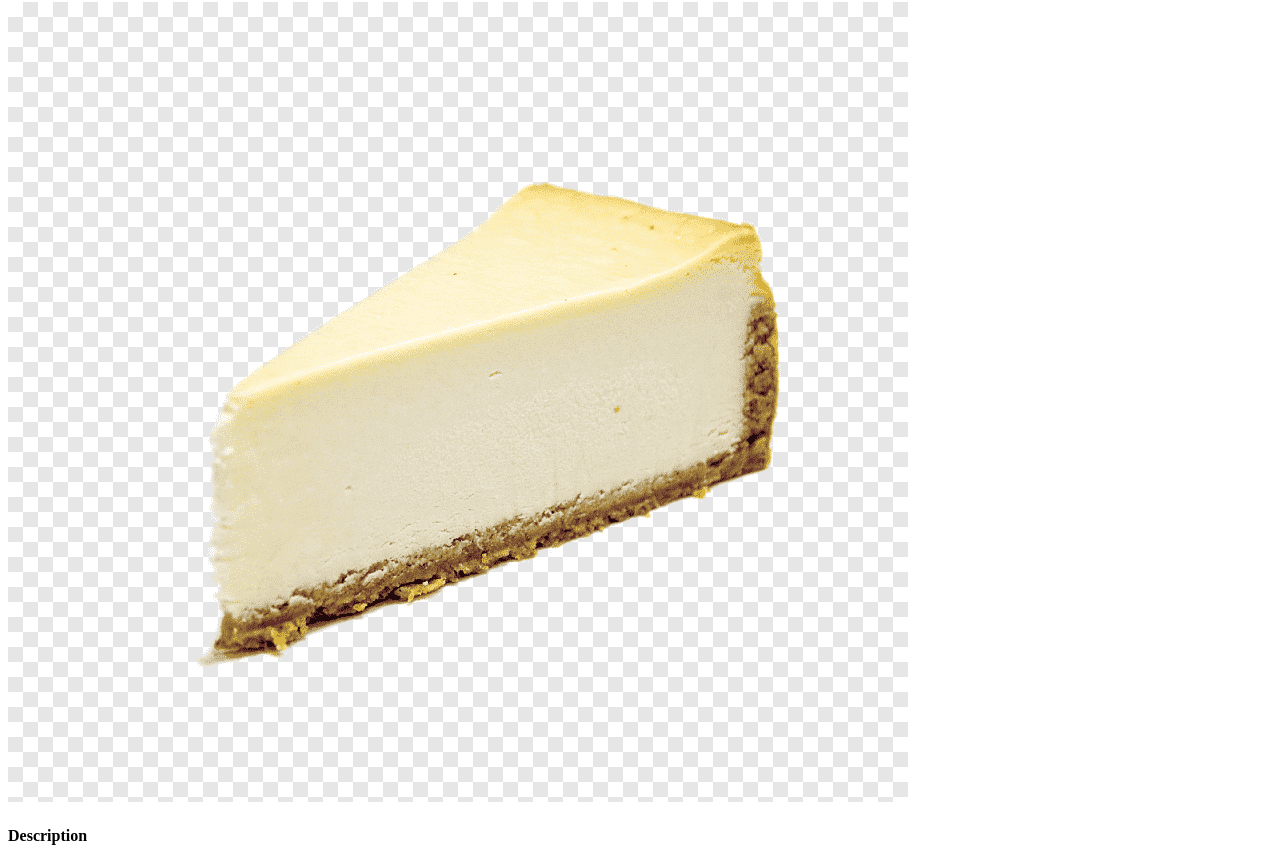
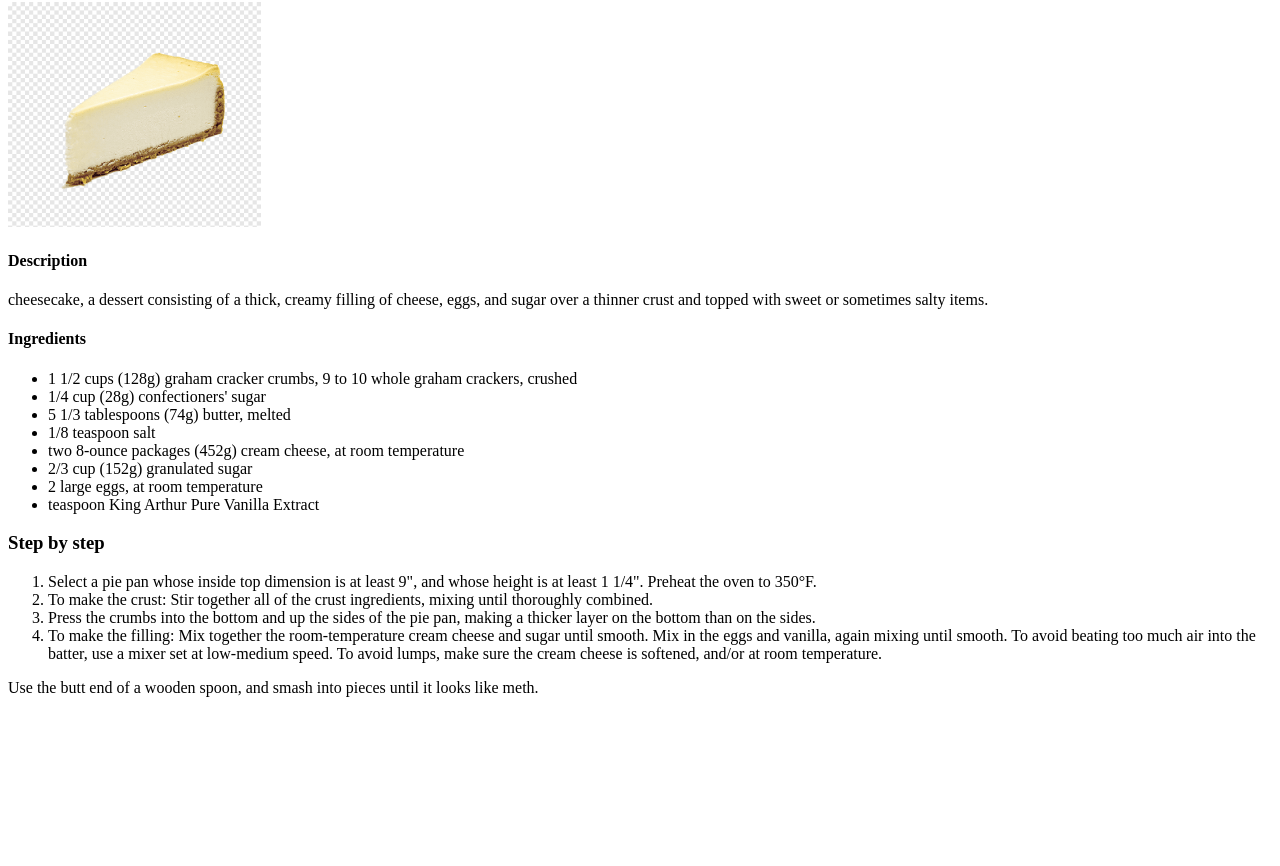
Before and after one commit to igik7/recipes, a plain HTML site: page recipes/cheesecake.html in a window 1280 px wide. Shown: the part 78-944 px from the top of the page. After the commit the page ends 800 px from the top, so only its background shows below. Drawn offline with Linux system fonts and the light colour scheme.

Commit message:
finish recipes

```diff
--- a/recipes/cheesecake.html
+++ b/recipes/cheesecake.html
@@ -8,7 +8,26 @@
 </head>
 <body>
     <h1>Cheesecake</h1>
-    <img src="../images/cheesecake.png" alt="cheesecake">
+    <img src="../images/cheesecake.png" alt="cheesecake" width="20%" height="20%">
     <h4>Description</h4>
+    <p>cheesecake, a dessert consisting of a thick, creamy filling of cheese, eggs, and sugar over a thinner crust and topped with sweet or sometimes salty items.    </p>
+    <h4>Ingredients</h4>
+    <ul>
+        <li>1 1/2 cups (128g) graham cracker crumbs, 9 to 10 whole graham crackers, crushed</li>
+        <li>1/4 cup (28g) confectioners' sugar</li>
+        <li>5 1/3 tablespoons (74g) butter, melted</li>
+        <li>1/8 teaspoon salt</li>
+        <li>two 8-ounce packages (452g) cream cheese, at room temperature</li>
+        <li>2/3 cup (152g) granulated sugar</li>
+        <li>2 large eggs, at room temperature</li>
+        <li>teaspoon King Arthur Pure Vanilla Extract</li>
+    </ul>
+<h3>Step by step</h3>
+<ol>
+    <li>Select a pie pan whose inside top dimension is at least 9", and whose height is at least 1 1/4". Preheat the oven to 350°F.</li>
+    <li>To make the crust: Stir together all of the crust ingredients, mixing until thoroughly combined.</li>
+    <li>Press the crumbs into the bottom and up the sides of the pie pan, making a thicker layer on the bottom than on the sides.</li>
+    <li>To make the filling: Mix together the room-temperature cream cheese and sugar until smooth. Mix in the eggs and vanilla, again mixing until smooth. To avoid beating too much air into the batter, use a mixer set at low-medium speed. To avoid lumps, make sure the cream cheese is softened, and/or at room temperature.</li>
+</ol>
 </body>
-</html>
+</html>Use the butt end of a wooden spoon, and smash into pieces until it looks like meth.
```
Also changed, not shown: recipes/breakingbad.html (+15 -1 lines), recipes/lasagna.html (+14 -0 lines).
